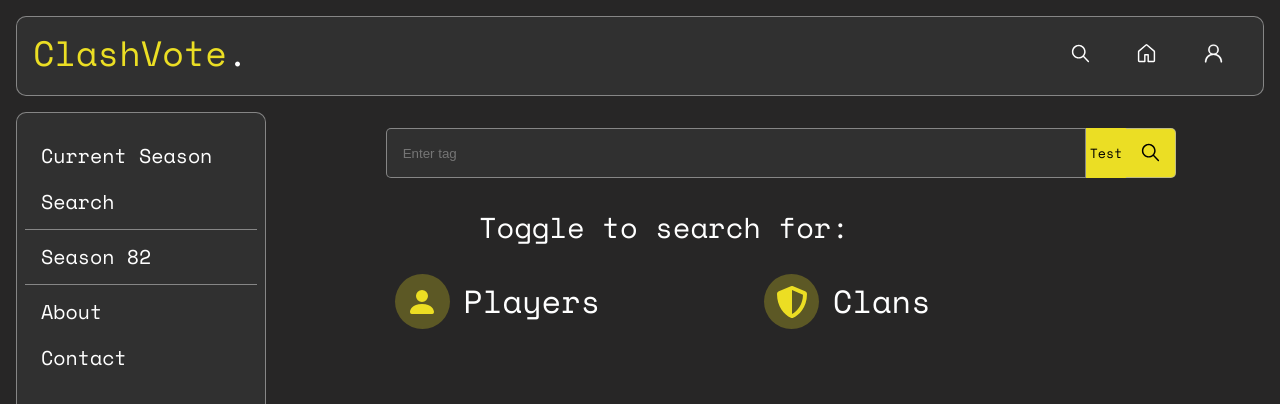
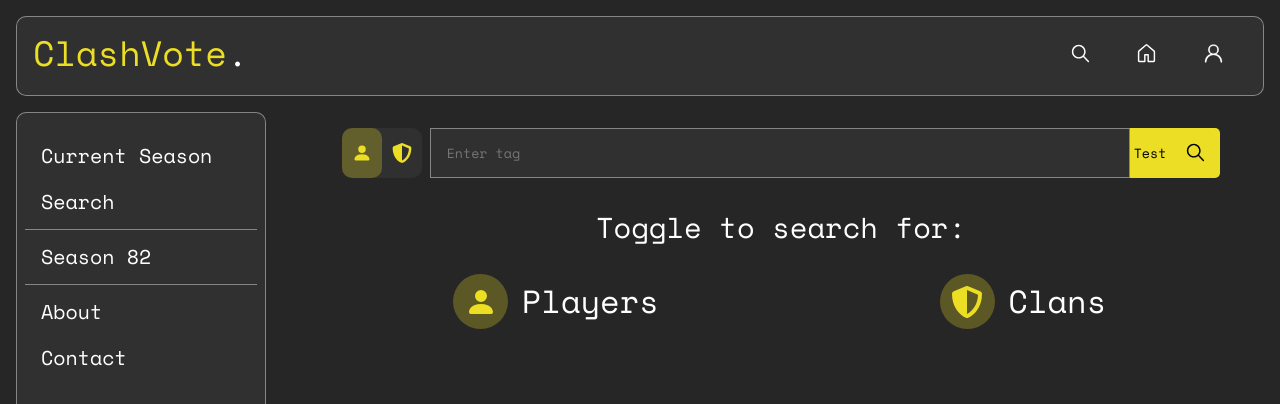
Before and after one commit to josedrios/clashvote, a React (Vite) app: page / in a window 1280 px wide. Shown: the top 404 px of the page. Built offline with nearby package versions, Linux system fonts and the light colour scheme.

Commit message:
Added searchbar toggle switch (will be used to toggle search entries between clan and players)

```diff
--- a/src/Components/feature/PlayerClan.jsx
+++ b/src/Components/feature/PlayerClan.jsx
@@ -12,7 +12,7 @@ function PlayerClan({ playerClan }) {
             </div>
             <div id="player-clan-image">
                 <img id="player-clan-badge" src={playerClan.clanBadge} alt="" />
-                <div id="player-clan-role">{playerClan.clanRole}</div>
+                <div id="player-clan-role">{playerClan.clanRole === "None" ? "" : playerClan.clanRole}</div>
             </div>
         </div>
     );
--- a/src/Components/feature/PlayerMain.jsx
+++ b/src/Components/feature/PlayerMain.jsx
@@ -1,9 +1,13 @@
 import xpIcon from "../../assets/images/XP.jpg";
+import images from "./Images";
+
+const getImage = (name) => images[name.replace(/[ .]/g, "_")] || null;
+
 
 function PlayerMain({ playerMain }) {
     return (
         <div id="player-general-info-section">
-            <div id="player-labels">
+            {playerMain.accountLabel[0] !== "" && (<div id="player-labels">
                 <img
                     className="player-label"
                     src={playerMain.accountLabel[0]}
@@ -19,7 +23,7 @@ function PlayerMain({ playerMain }) {
                     src={playerMain.accountLabel[2]}
                     alt=""
                 />
-            </div>
+            </div>)}
             <div id="player-tag">{playerMain.tag}</div>
             <div id="player-xp-container">
                 <img id="xp-icon" src={xpIcon} alt="" />
--- a/src/Components/feature/SearchResult.jsx
+++ b/src/Components/feature/SearchResult.jsx
@@ -44,25 +44,7 @@ function SearchResult({ playerData }) {
             <div id="player-data">
                 <div id="player-data-bar">
                     <h3 id="player-username">{playerMain.name}</h3>
-                    <div id="player-rank-flex">
-                        <img
-                            className="player-rank-icon"
-                            alt=""
-                            src={`${
-                                playerMain.homeLeagueIcon === "Unranked"
-                                    ? getImage("unranked")
-                                    : playerMain.homeLeagueIcon
-                            }`}
-                            title={playerMain.homeLeague}
-                        />
-                        <img
-                            className="player-rank-icon"
-                            id="player-bh-icon"
-                            src={getBuilderLeague(playerMain.builderLeague)}
-                            title={playerMain.builderLeague}
-                            alt=""
-                        />
-                    </div>
+                    <LeagueIcons playerMain={playerMain} getImage={getImage} getBuilderLeague={getBuilderLeague}/>
                 </div>
                 <div id="player-header">
                     <PlayerMain playerMain={playerMain} />
@@ -111,6 +93,30 @@ function SearchResult({ playerData }) {
     );
 }
 
+function LeagueIcons({playerMain, getImage, getBuilderLeague}) {
+    return (
+        <div id="player-rank-flex">
+            <img
+                className="player-rank-icon"
+                alt=""
+                src={`${
+                    playerMain.homeLeagueIcon === "Unranked"
+                        ? getImage("unranked")
+                        : playerMain.homeLeagueIcon
+                }`}
+                title={playerMain.homeLeague}
+            />
+            <img
+                className="player-rank-icon"
+                id="player-bh-icon"
+                src={getBuilderLeague(playerMain.builderLeague)}
+                title={playerMain.builderLeague}
+                alt=""
+            />
+        </div>
+    );
+}
+
 function SearchInfo() {
     return (
       <div id='search-info-container'>
--- a/src/Components/pages/Search.jsx
+++ b/src/Components/pages/Search.jsx
@@ -3,12 +3,14 @@ import { IoIosSearch } from "react-icons/io";
 import SearchResult from "../feature/SearchResult";
 import TestJSON from "../../clasher.json";
 
-import { IoIosBulb } from "react-icons/io";
+import { BsPersonFill } from "react-icons/bs";
+import { FaShieldAlt } from "react-icons/fa";
 
 function Search() {
     const [userEntry, setUserEntry] = useState("");
     const [playerData, setPlayerData] = useState("null");
     const inputRef = useRef(null);
+    const [searchToggle, setSearchToggle] = useState("Player");
 
     useEffect(() => {
         console.log(playerData);
@@ -48,7 +50,23 @@ function Search() {
     return (
         <div id="search-page-container">
             <form id="searchbar-container" onSubmit={handleFormSubmit}>
-                <div id="searchbar-toggle">TOGGLE</div>
+                <div
+                    id="searchbar-toggle"
+                >
+                    <button id="player-search-toggle" className="toggle-button" onClick={()=>setSearchToggle("Player")}>
+                        <BsPersonFill
+                            id="player-toggle-icon"
+                            className="toggle-icon"
+                        />
+                    </button>
+                    <button id="clan-search-toggle" className="toggle-button" onClick={()=>setSearchToggle("Clan")}>
+                        <FaShieldAlt
+                            id="clan-toggle-icon"
+                            className="toggle-icon"
+                        />
+                    </button>
+                    <div id="toggle-bg-slider" className={searchToggle === "Player" ? "" : "shift-right"}/>
+                </div>
                 <input
                     id="searchbar"
                     type="text"
--- a/src/clasher.json
+++ b/src/clasher.json
@@ -1,6 +1,6 @@
 {
   "tag": "#R2VGU8C",
-  "name": "PoggerzGutsGGGG",
+  "name": "PoggerzGuts",
   "townHallLevel": 14,
   "townHallWeaponLevel": 1,
   "expLevel": 177,
--- a/src/styles/abstracts/_variables.scss
+++ b/src/styles/abstracts/_variables.scss
@@ -61,6 +61,8 @@ $transition-ease: ease-in-out;
 $z-navbar: 1000;
 $z-sidebar: 750;
 $z-non-int-overlay: 500;
+$z-toggle-icon: 10;
+$z-toggle-slider: 8;
 
 
 // Vote Corresponding Placement Colors
--- a/src/styles/layouts/_search.scss
+++ b/src/styles/layouts/_search.scss
@@ -14,19 +14,10 @@
     }
 }
 
-#searchbar-toggle {
-    display: none;
-    border: 1px solid $primary-color;
-    text-align: center;
-    line-height: 50px;
-    margin: 0px $spacing-medium;
-}
-
 #searchbar {
     margin-bottom: $spacing-large;
+    font-family: $primary-font;
     max-width: 700px;
-    border-top-left-radius: $border-radius-xs;
-    border-bottom-left-radius: $border-radius-xs;
     background-color: $secondary-background-color;
     width: 100%;
     border: 1px solid $border-color;
@@ -41,7 +32,6 @@
 }
 
 #searchbar-submit-button {
-    border: 1px solid $border-color;
     border-left: none;
     background-color: $primary-color;
     border-top-right-radius: $border-radius-xs;
@@ -61,6 +51,54 @@
     }
 }
 
+#searchbar-toggle {
+    display: flex;
+    background-color: $secondary-background-color;
+    border-radius: $border-radius-sm;
+    flex-direction: row;
+    width: 80px;
+    height: 50px;
+    flex: 0 0 auto;
+    position: relative;
+    margin-right: $spacing-small;
+}
+
+.toggle-button {
+    z-index: $z-toggle-icon;
+    position: absolute;
+    background-color: transparent;
+    height: 50px;
+    width: 40px;
+    top: 2px;
+}
+
+.toggle-icon {
+    fill: $primary-color;
+    font-size: 20px;
+}
+
+#player-search-toggle {
+    left: 0;
+}
+
+#clan-search-toggle {
+    right: 0;
+}
+
+.shift-right {
+    transform: translateX(39px);
+}
+
+#toggle-bg-slider {
+    z-index: $z-toggle-slider;
+    border-radius: $border-radius-sm;
+    height: inherit;
+    width: 50%;
+    height: 50px;
+    background-color: $leading-vote-bg;
+    transition: transform $transition-duration-base ease-out;
+}
+
 #test-json {
     background-color: $primary-color;
     padding: $spacing-xsmall;
--- a/src/styles/layouts/_searchresult.scss
+++ b/src/styles/layouts/_searchresult.scss
@@ -53,7 +53,6 @@
 #search-info-container {
     display: flex;
     flex-direction: column;
-    max-width: 700px;
     width: 100%;
 }
 
```
